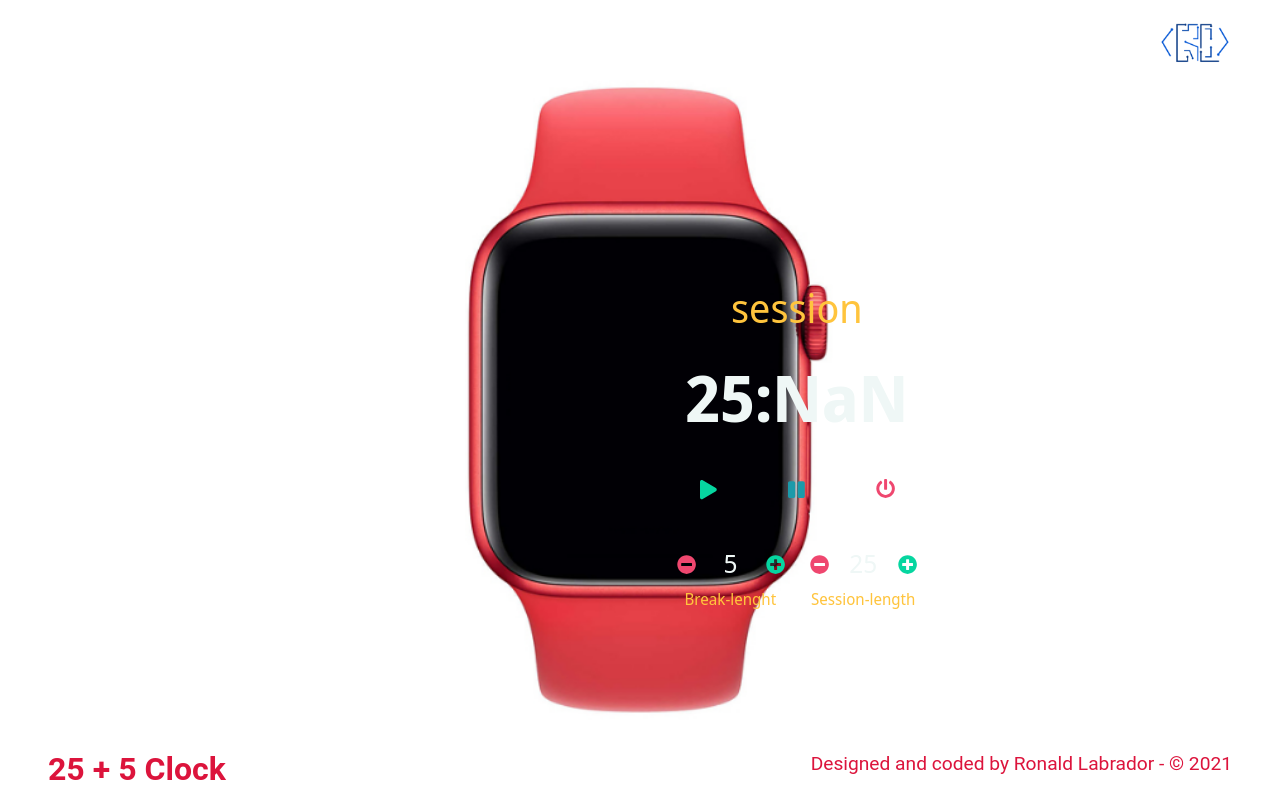
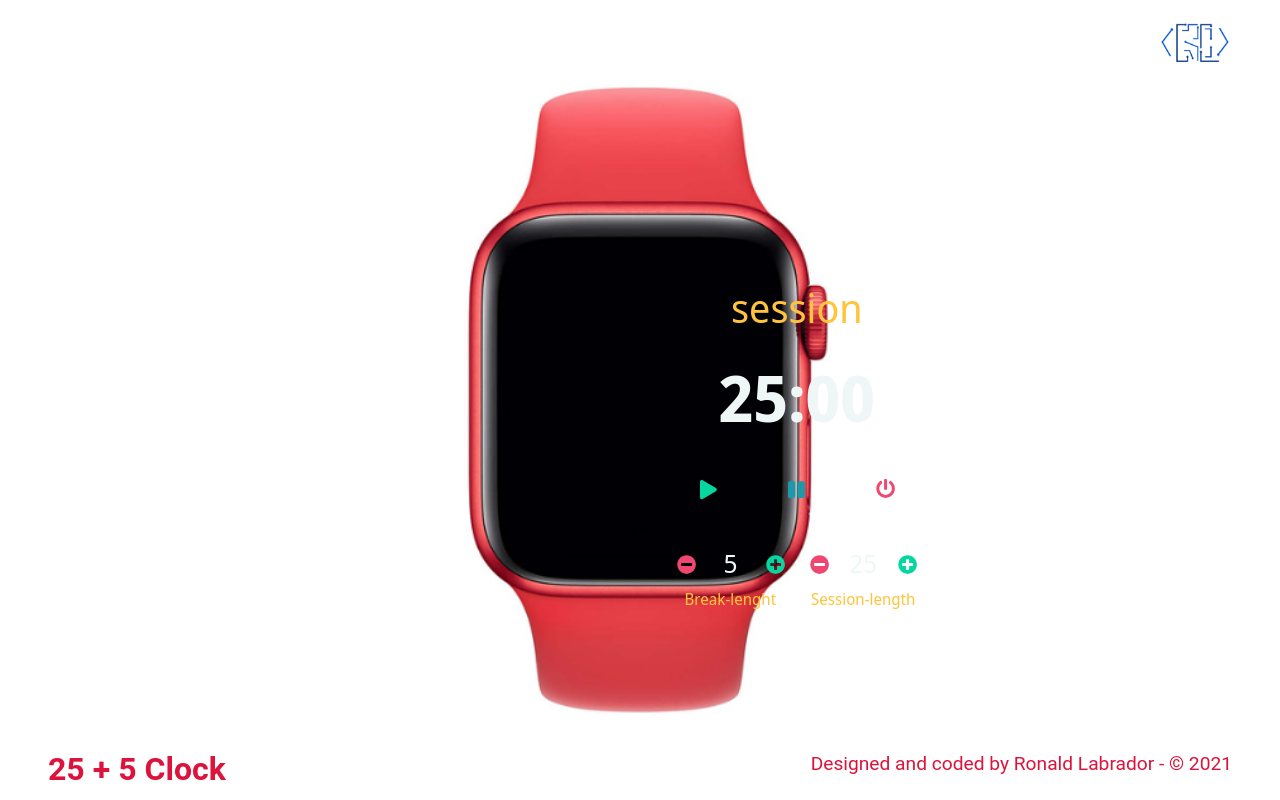
Before and after one commit to ronlab89/25-5-Clock, a React (Create React App) app: page / in a window 1280 px wide. Built offline with nearby package versions, Linux system fonts and the light colour scheme.

Commit message:
Se comenzo a implementar la funcionalidad de descontar tiempo en el clock

```diff
--- a/src/App.js
+++ b/src/App.js
@@ -13,8 +13,9 @@ function App() {
   const [breakLength, setBreakLength] = useState(5);
   const [sessionLength, setSessionLength] = useState(25);
   const [time, setTime] = useState(1500);
-  const [timeMinutes, setTimeMinutes] = useState();
-  const [timeSeconds, setTimeSeconds] = useState();
+  const [timeMinutes, setTimeMinutes] = useState('25');
+  const [timeSeconds, setTimeSeconds] = useState('00');
+  const [decreTime, setDecreTime] = useState();
 
   const timerClock = () => {
     setTimeMinutes((Math.floor(time / 60)) < 10 ? '0' + (Math.floor(time / 60)) : (Math.floor(time / 60)));
@@ -65,10 +66,25 @@ function App() {
 
   const playTime = (e) => {
     e.preventDefault();
-    console.log('funcionando el Play');
-    setInterval(() => {
-      setTimeMinutes(prev => prev -1);
-    }, 1000);
+    if (timeSeconds === '00') {
+      setTimeSeconds('12');
+      console.log(timeSeconds);
+      setDecreTime(
+        setInterval( () => {
+          setTimeSeconds(prev => (prev - 1) === '9' ? '0' + (prev - 1) : (prev - 1));
+          console.log(timeSeconds);
+          if (timeSeconds === '01'){
+            setTimeMinutes(prev => prev -1);
+            setTimeSeconds('00');
+          }
+        }, 1000));
+    }
+  }
+
+  const pauseTime = (e) => {
+    e.preventDefault();
+    console.log('Funcionando Pause');
+    clearInterval(decreTime);
   }
 
   useEffect(() => {
@@ -93,6 +109,7 @@ function App() {
             dSession={decrementSession}
             iSession={incrementSession}
             play={playTime}
+            pause={pauseTime}
             />
         </section>
         <div className="footer row">
--- a/src/components/Display.js
+++ b/src/components/Display.js
@@ -4,9 +4,9 @@ import { faPlay, faPause, faPowerOff, faPlusCircle, faMinusCircle } from '@forta
 // UndoAlt icono de repeat
 
 const Display = (props) => {
-    console.log(props);
+    // console.log(props);
 
-    const {meddle, session, reset, timeMinutes, timeSeconds, dBreak, iBreak, dSession, iSession, play} = props;
+    const {meddle, session, reset, timeMinutes, timeSeconds, dBreak, iBreak, dSession, iSession, play, pause} = props;
 
     return (
         <div className="screen row g-0 p-2">
@@ -18,7 +18,7 @@ const Display = (props) => {
                     <button className="btn col-6 green" onClick={play}>
                         <FontAwesomeIcon icon={faPlay} />
                     </button>
-                    <button className="btn col-6 blue">
+                    <button className="btn col-6 blue" onClick={pause}>
                         <FontAwesomeIcon icon={faPause} />
                     </button>
                     </div>
```
